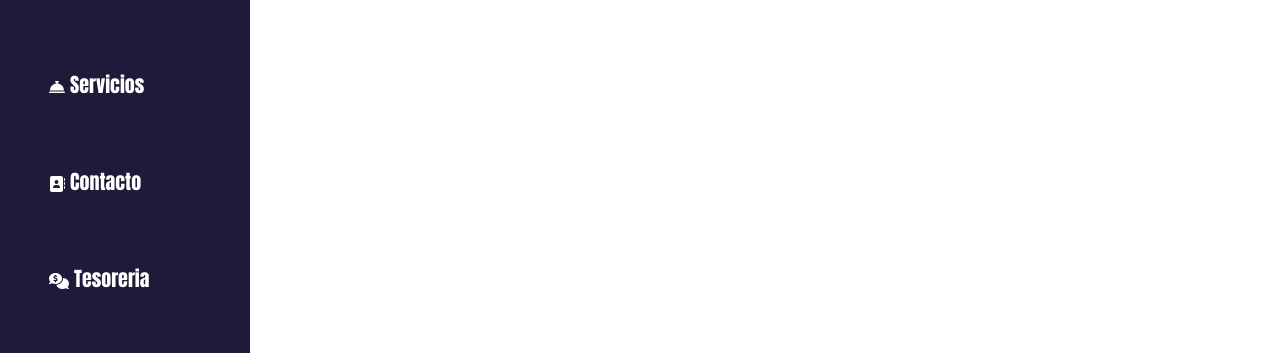
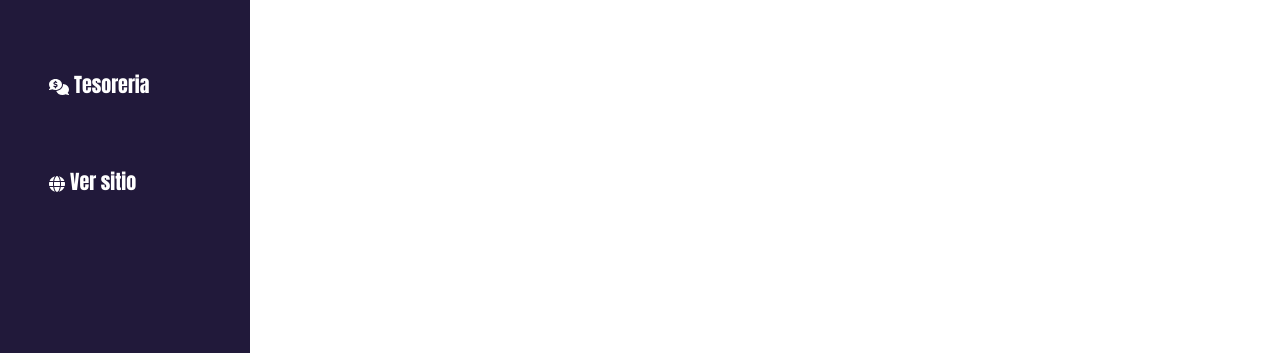
Before and after one commit to juanj72/BodyHype_front, a Vue app: page / in a window 1280 px wide. Shown: the part 324-677 px from the top of the page. Built offline with nearby package versions, Linux system fonts and the light colour scheme; no server answers; sample sign-in values are in the browser's storage.

Commit message:
agregacion template tesoreria

```diff
--- a/src/components/Home.vue
+++ b/src/components/Home.vue
@@ -1,8 +1,5 @@
 
 <template>
-
-
-
     <div id="app">
         <div class="sidebar">
             <div class="logo">
@@ -16,9 +13,10 @@
                 <li> <font-awesome-icon :icon="['fas', 'user']" />
                     <RouterLink :to="{ name: 'profile' }"> Profile</RouterLink>
                 </li>
-                <li><font-awesome-icon :icon="['fas', 'bell-concierge']" /><a href="#"> Servicios</a></li>
-                <li><font-awesome-icon :icon="['fas', 'address-book']" /><a href="#"> Contacto</a></li>
-                <li> <font-awesome-icon :icon="['fas', 'comments-dollar']" /><a href=""> Tesoreria</a> </li>
+
+                <li>
+                    <font-awesome-icon :icon="['fas', 'comments-dollar']" />
+                    <RouterLink :to="{name:'tesoreria'}" > Tesoreria</RouterLink> </li>
                 <li><font-awesome-icon :icon="['fas', 'globe']" />
                     <RouterLink :to="{ name: 'homesite' }"> Ver sitio</RouterLink>
                 </li>
--- a/src/router/index.js
+++ b/src/router/index.js
@@ -8,6 +8,7 @@ import site_web from '../components/Pagina_web.vue'
 import Homesiteweb from '../components/pagina_web/home.vue'
 import Rutinas from '../components/home/index/Rutinas.vue'
 import Login from '../components/auth/Login.vue'
+import tesoreria from '../components/home/Tesoreria.vue'
 
 
 const router = createRouter({
@@ -40,16 +41,22 @@ const router = createRouter({
               name: 'rutinas',
               component: Rutinas
 
-            }
+            },
+
 
 
           ]
         },
         {
-          path: 'profile',
+          path: '/profile',
           name: 'profile',
           component: Profile
 
+        },
+        {
+          path:'/tesoreria',
+          name:'tesoreria',
+          component:tesoreria
         }
       ]
     },
```
